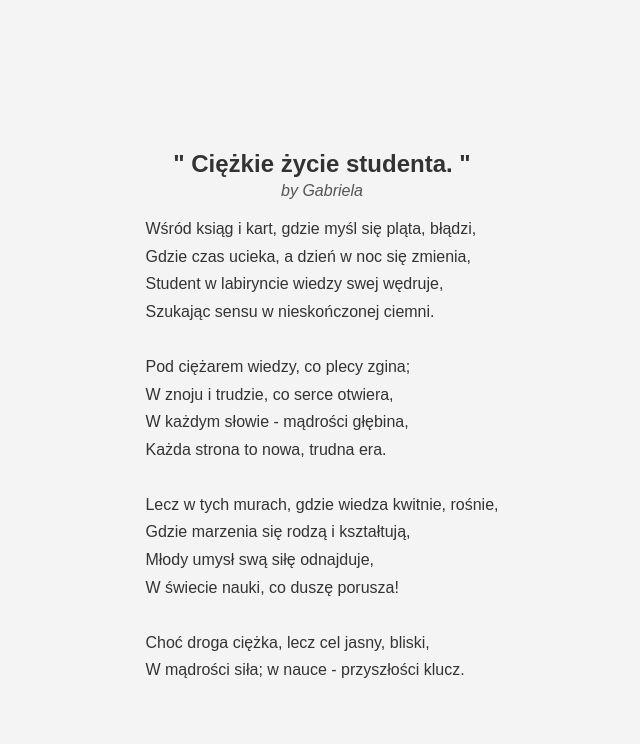
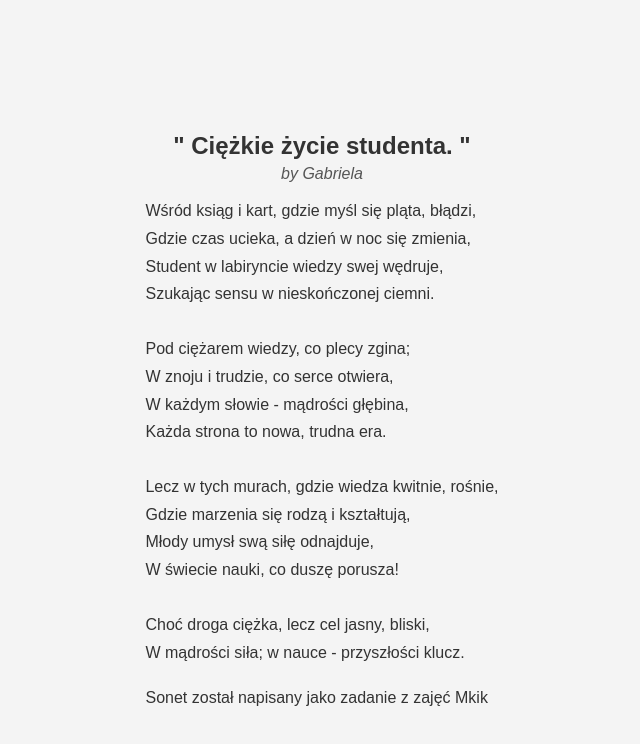
Before and after one commit to SilverStorm2/nauka-gita2, a plain HTML site: page index.html in a window 1280 px wide. Shown: the whole page, without its empty margins (318-958 px from the left). Drawn offline with Linux system fonts and the light colour scheme.

Commit message:
Add class signature for body

```diff
--- a/index.html
+++ b/index.html
@@ -27,6 +27,8 @@
         <br>
         <div class="verse">Choć droga ciężka, lecz cel jasny, bliski,</div>
         <div class="verse">W mądrości siła; w nauce - przyszłości klucz.</div>
+        <br>
+        <div class="signature">Sonet został napisany jako zadanie z zajęć Mkik</div>
     </div>
   </body>
 </html>
```
